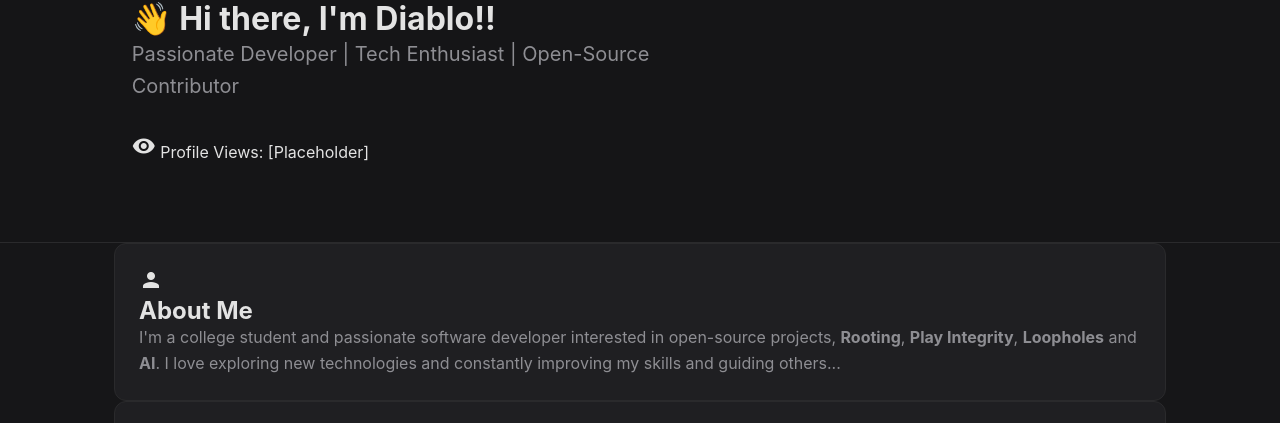
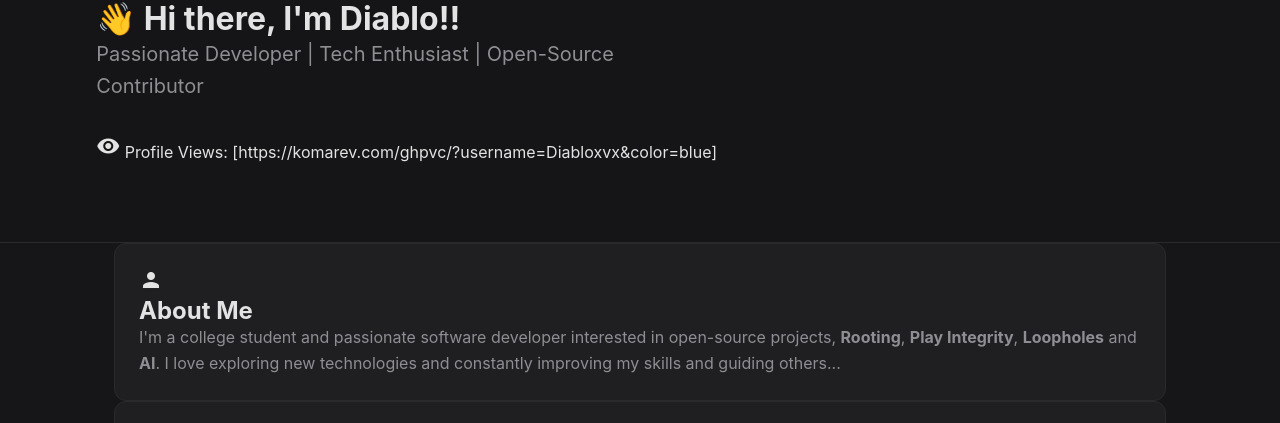
Before and after one commit to Diabloxvx/Diabloxvx.github.io, a plain HTML site: page index.html in a window 1280 px wide. Shown: the part 365-788 px from the top of the page. Drawn offline with Linux system fonts and the light colour scheme.

Commit message:
Update index.html

```diff
--- a/index.html
+++ b/index.html
@@ -22,7 +22,7 @@
             <div class="profile-views">
                 <span class="material-icons">visibility</span>
                 <!-- You can use a service like https://komarev.com/ghpvc/ for a real counter -->
-                <span>Profile Views: [Placeholder]</span>
+                <span>Profile Views: [https://komarev.com/ghpvc/?username=Diabloxvx&color=blue]</span>
             </div>
         </div>
     </header>
```
